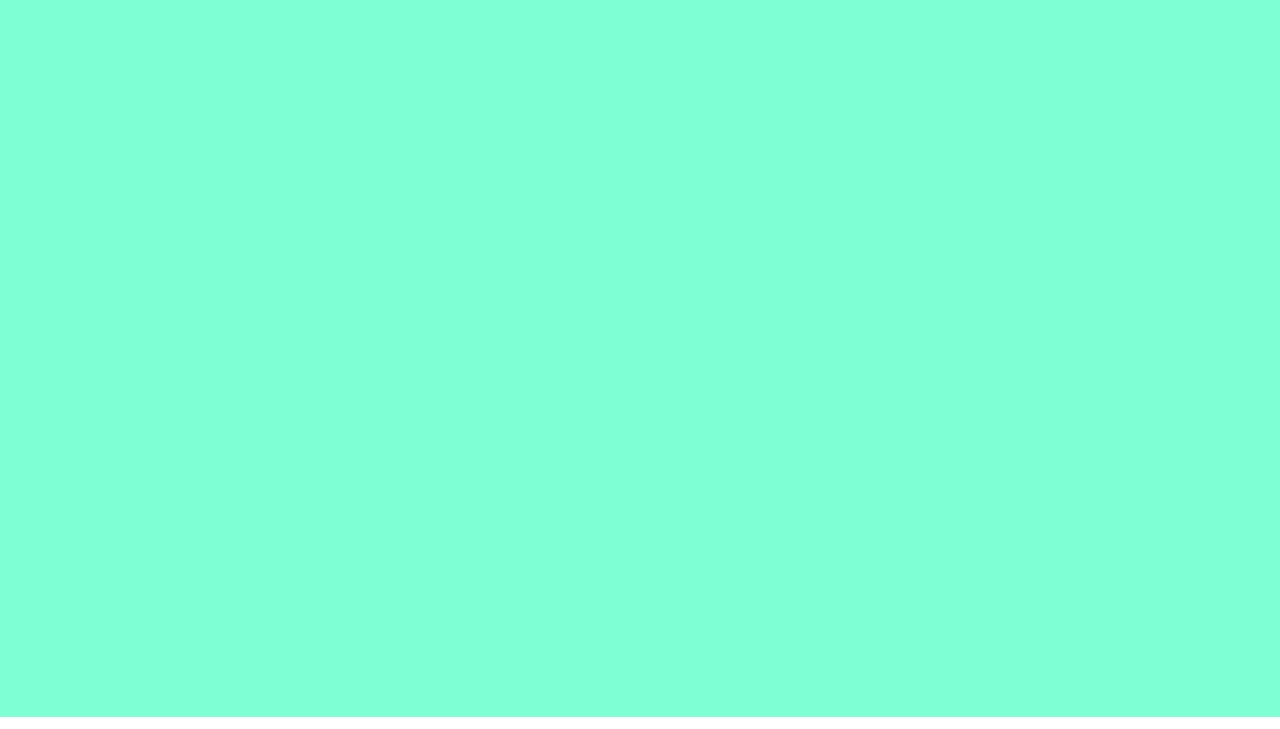
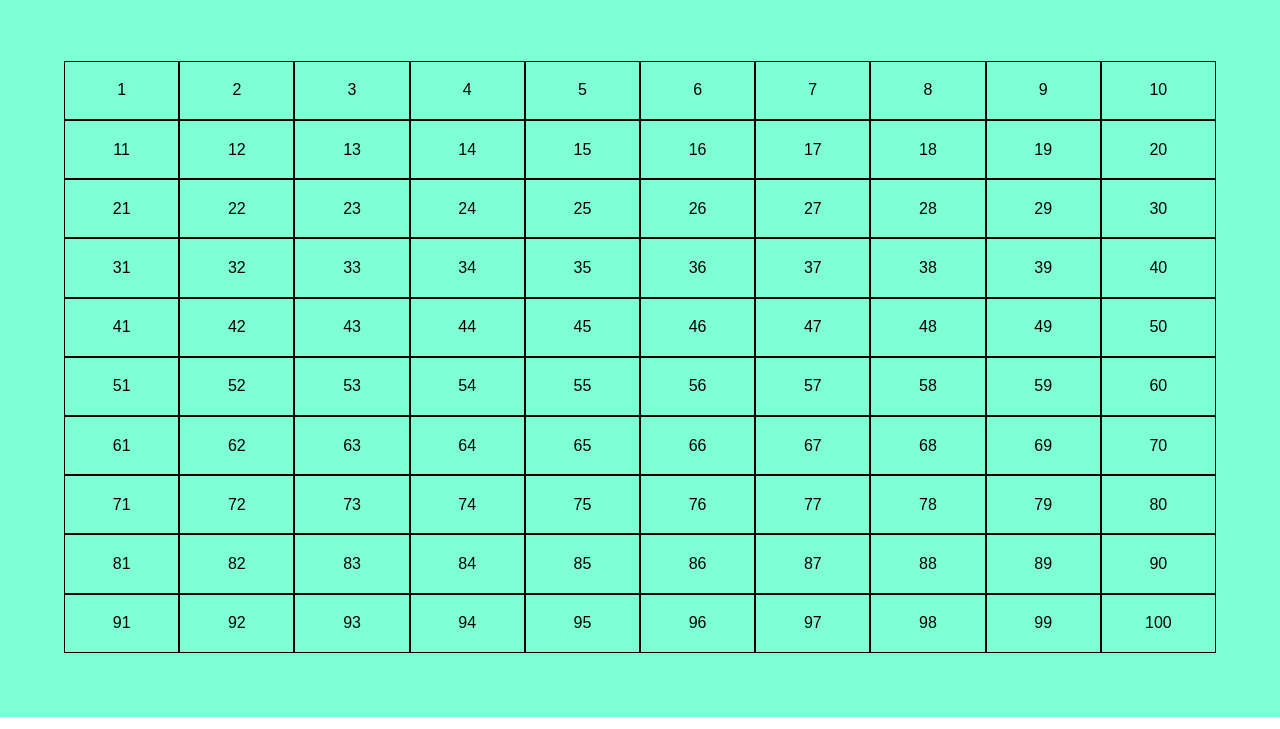
Before and after one commit to Gargantua892/js-campominato-grid, a plain HTML site: page index.html in a window 1280 px wide. Both pictures are taken after a click on the button "Play". Shown: the part 71-800 px from the top of the page. Drawn offline with Linux system fonts and the light colour scheme.

Commit message:
esercizio completato (senza bonus)

```diff
--- a/css/style.css
+++ b/css/style.css
@@ -24,9 +24,37 @@ header{
 main{
     background-color: aquamarine;
     height: calc(100% - 80px);
+    overflow: auto;
 }
 
 .grid-container{
     height: 100%;
     width: 100%;
+    padding: 64px;
 }
+
+#grid{
+    display: flex;
+    flex-wrap: wrap;
+    height: 100%;
+    justify-content: center;
+}
+
+.square{
+    width: 10%;
+    display: flex;
+    justify-content: center;
+    align-items: center;
+    border: 1px solid black;
+    cursor: pointer;
+}
+
+.clicked{
+    background-color: #fff;
+}
+
+/* .square::after{
+    content: "";
+    display: block;
+    padding-bottom: 100%;
+} */
--- a/index.html
+++ b/index.html
@@ -17,14 +17,11 @@
             <h2>Campo Minato</h2>
         </div>
         <div class="btn">
-            <input type="button" value="Play">
+            <input id="grid-generator" type="button" value="Play">
         </div>
     </header>
     <main>
-        <div class="grid-container">
-            <div id="grid">
-
-            </div>
+        <div class="grid-container" id="grid-container">
         </div>
     </main>
 
--- a/js/main.js
+++ b/js/main.js
@@ -0,0 +1,53 @@
+//Si crea la griglia in modo dinamico al click sul bottone "play"
+document.getElementById("grid-generator").addEventListener("click",
+function(){
+    generateGrid();
+    //creazione ciclo per riempire la griglia
+    for (let i = 1; i < 100 + 1; i++){
+
+    const gridElement = document.getElementById("grid");
+
+    //Creazione elemento div
+    const newSquare = generateElement("div");
+
+    //Append il nuovo elemento
+    gridElement.append(newSquare);
+
+    //Aggiungo la classe all'elemento
+    newSquare.classList.add("square");
+
+    //Inserisco nel div il numero della casella
+    newSquare.innerHTML = i;
+
+    //Aggiunta event listner per l'elemento cliccato
+    newSquare.addEventListener("click",
+    function (){
+    newSquare.classList.add("clicked");
+    console.log(i);
+
+    });
+};
+});
+
+//Funzione che genera dinamicamente la griglia
+function generateGrid(){
+        //Creazione elemento div
+        let newGrid = generateElement("div");
+
+        //Andiamo a prendere l'elemento del DOM dove appendere l'elemento generato dinamicamente
+        const gridContainer = document.getElementById("grid-container");
+
+        //Settiamo gli attributi per poterlo poi manipolare col javascript
+        newGrid.setAttribute("id", "grid");
+
+        //Append al nuovo div generato
+        gridContainer.append(newGrid);
+        return gridContainer;
+};
+
+
+//Funzione per creare nuovi elementi
+function generateElement(tagType){
+    let newElement = document.createElement(tagType);
+    return newElement;
+}
```
